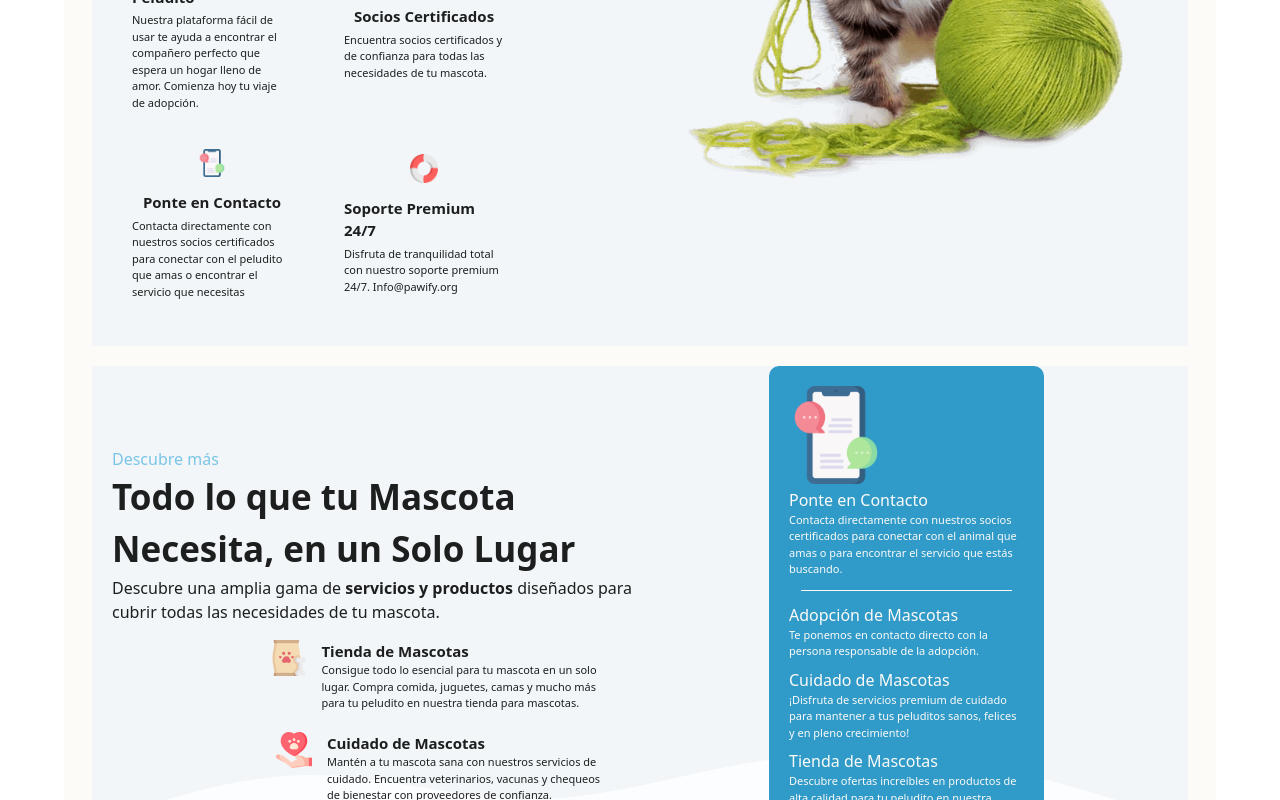
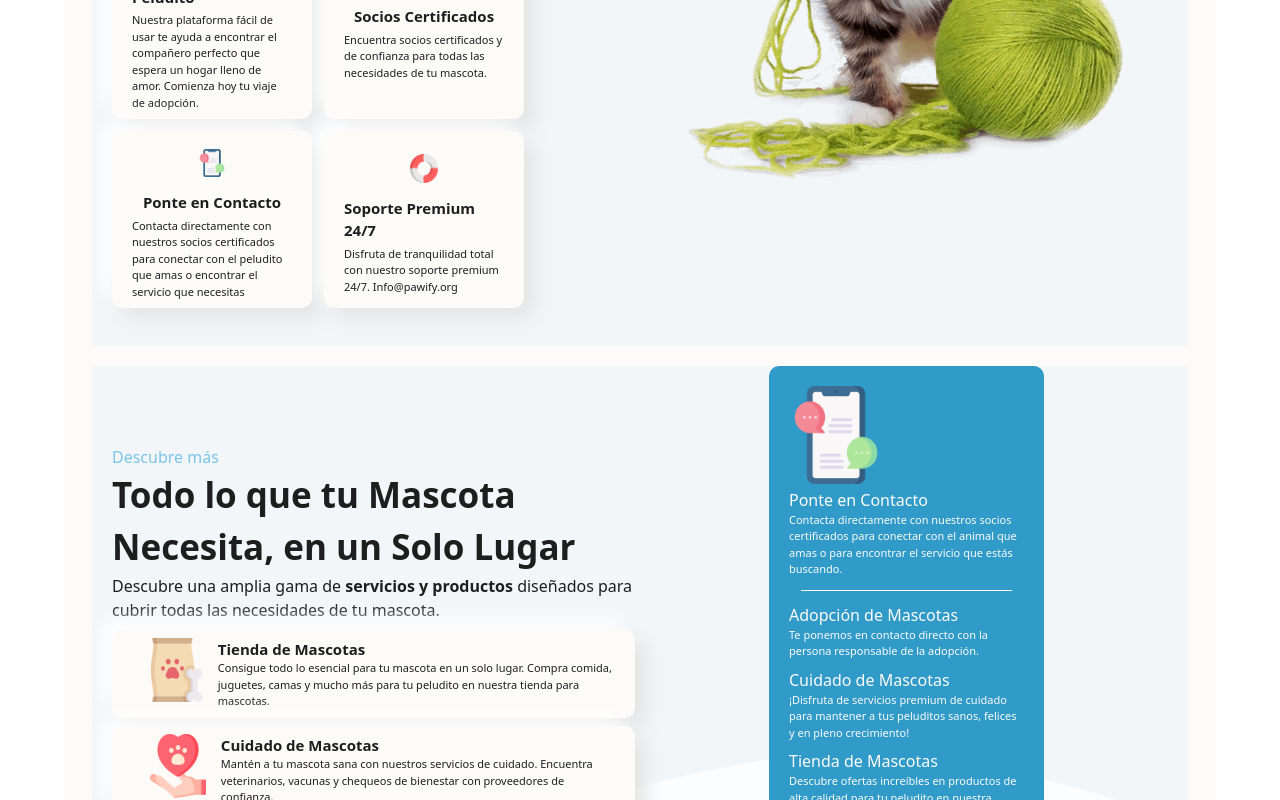
Before and after one commit to Pawify/frontendFork, a React (Vite) app in the folder pawify-react/: page / in a window 1280 px wide. Shown: the part 2720-3520 px from the top of the page. Built offline with nearby package versions, Linux system fonts and the light colour scheme; a web font is replaced by a local one.

Commit message:
Add: agregar box-shadow a tarjetas

```diff
--- a/pawify-react/src/app/components/pages/Home.css
+++ b/pawify-react/src/app/components/pages/Home.css
@@ -154,6 +154,7 @@
   flex-direction: column;
   justify-content: center;
   align-items: center;
+  box-shadow: 10px 10px 20px #e3e3e3, -10px -10px 20px #ffffff;
 }
 .header-left {
   display: flex;
@@ -203,16 +204,19 @@
   width: 50%;
   height: auto;
 }
+.more-cards-cc {
+  box-shadow: 10px 10px 20px #e3e3e3, -10px -10px 20px #ffffff;
+}
 .img-more-container {
   display: flex;
   justify-content: flex-end;
   align-items: right;
-  width: 100%;
+  width: 30%;
   height: 100%;
 }
 .img-more {
-  width: 20%;
-  height: 50%;
+  width: 75%;
+  height: 90%;
 }
 .img-more-contact {
   width: 40%;
--- a/pawify-react/src/app/components/pages/Home.jsx
+++ b/pawify-react/src/app/components/pages/Home.jsx
@@ -415,6 +415,7 @@ export default function Home() {
                   style={{
                     width: "200px",
                     height: "auto",
+                    backgroundColor: background,
                   }}
                 >
                   <img
@@ -442,6 +443,7 @@ export default function Home() {
                   style={{
                     width: "200px",
                     height: "auto",
+                    backgroundColor: background,
                   }}
                 >
                   <img
@@ -469,6 +471,7 @@ export default function Home() {
                   style={{
                     width: "200px",
                     height: "auto",
+                    backgroundColor: background,
                   }}
                 >
                   <img
@@ -496,6 +499,7 @@ export default function Home() {
                   style={{
                     width: "200px",
                     height: "auto",
+                    backgroundColor: background,
                   }}
                 >
                   <img
@@ -569,11 +573,12 @@ export default function Home() {
               <div className="more-cards flex flex-col flex-wrap items-center pt-2">
                 {/* Card 1 */}
                 <div
-                  className="more-cards-cc flex flex-row items-center whitespace-pre-line border-none rounded-[10px] px-5 py-2 mr-3 mb-1"
+                  className="more-cards-cc flex flex-row items-center whitespace-pre-line border-none rounded-[10px] px-5 py-2 mr-3 mb-2"
                   style={{
                     width: "100%",
                     height: "auto",
                     gap: "15px",
+                    backgroundColor: background,
                   }}
                 >
                   <div className="img-more-container">
@@ -606,6 +611,7 @@ export default function Home() {
                     width: "100%",
                     height: "auto",
                     gap: "15px",
+                    backgroundColor: background,
                   }}
                 >
                   <div className="img-more-container">
```
